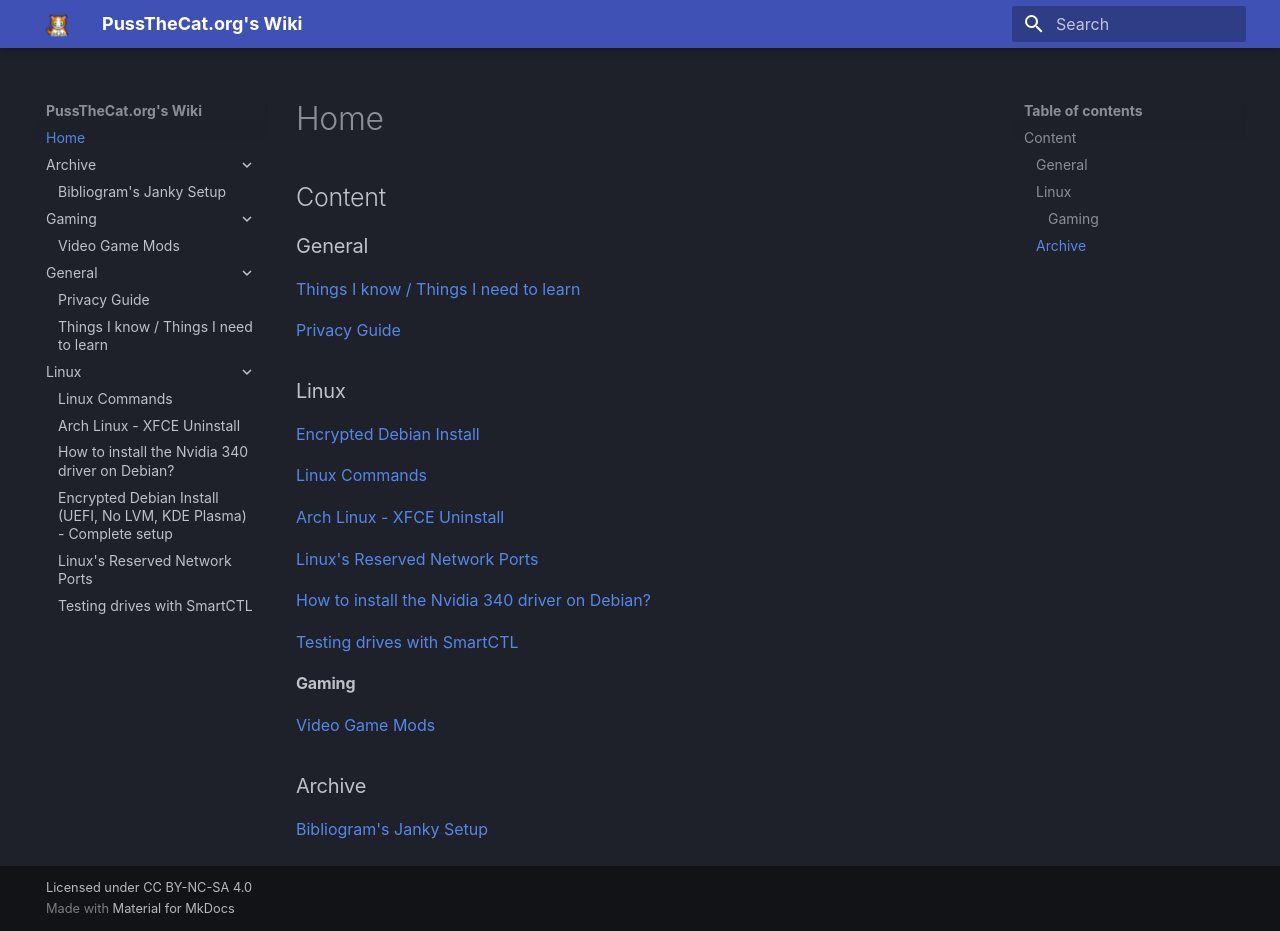
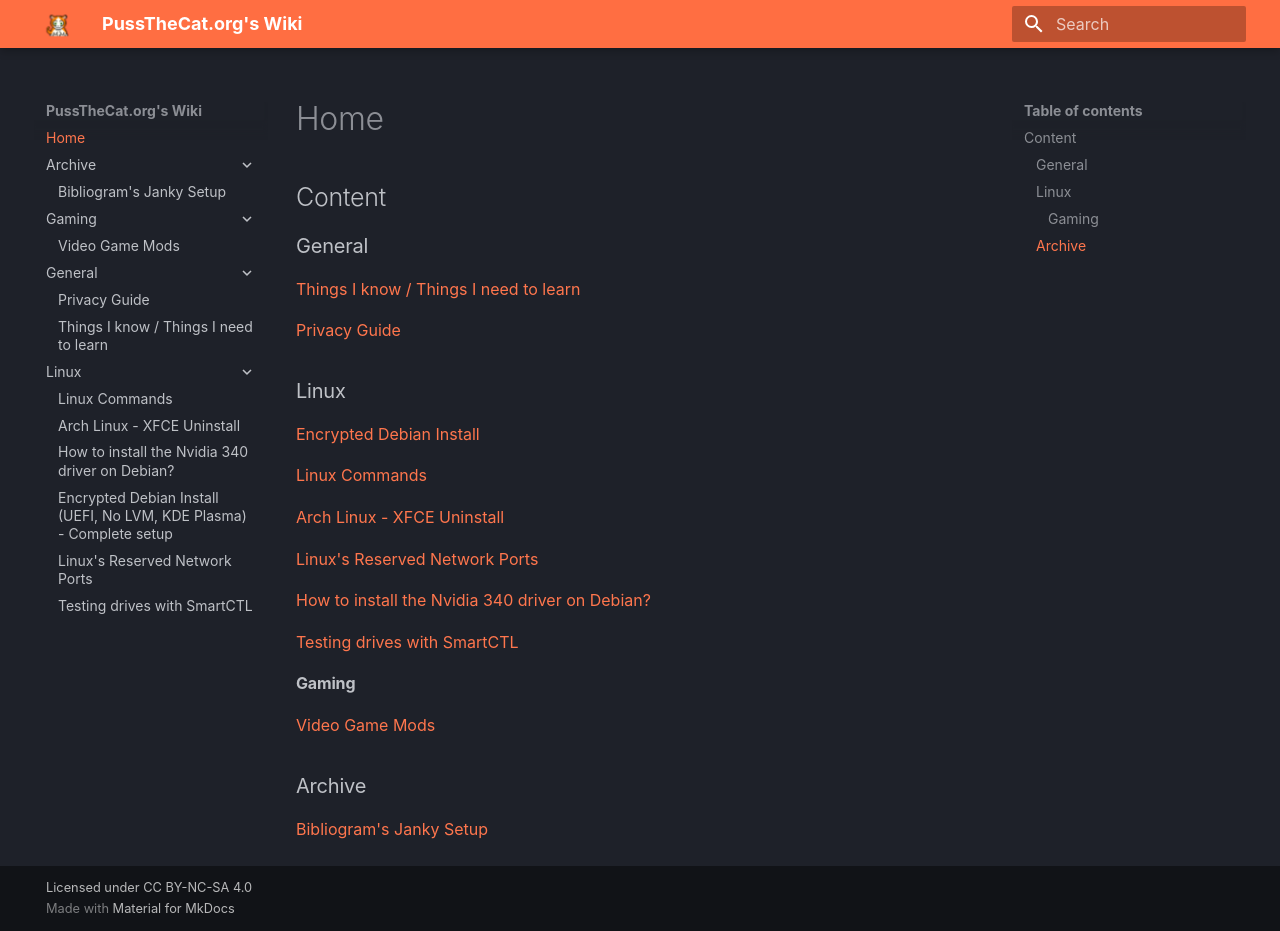
Before and after one commit to TheFrenchGhosty/wiki.thefrenchghosty.me, an MkDocs documentation site: the page built from docs/index.md, in a window 1280 px wide and 931 px high. Built offline with MkDocs 1.6.1 and Material for MkDocs 9.7.7, drawn with Linux system fonts in a browser that asks for light colours.

Commit message:
Change the colors

```diff
--- a/mkdocs.yml
+++ b/mkdocs.yml
@@ -4,6 +4,8 @@ theme:
   font: false
   palette:
     scheme: slate
+    primary: deep orange
+    accent: orange
   logo: images/logo.png # https://squidfunk.github.io/mkdocs-material/setup/changing-the-logo-and-icons/#logo
   favicon: images/favicon.ico # https://squidfunk.github.io/mkdocs-material/setup/changing-the-logo-and-icons/#favicon
   features:
```
Also changed, not shown: site/404.html, site/archive/bibliogram-janky-setup/index.html, site/gaming/Video-Game-Mods/index.html, site/general/privacy-guide/index.html, site/general/thing-I-know-or-need-to-learn/index.html, site/index.html, site/linux/Linux-Commands/index.html, site/linux/arch-linux-xfce-uninstall/index.html, site/linux/debian-nvidia-340-driver/index.html, site/linux/encrypted-debian-install/index.html, site/linux/linux-reserved-network-ports/index.html, site/linux/smartctl-tests/index.html, 1 other file.
